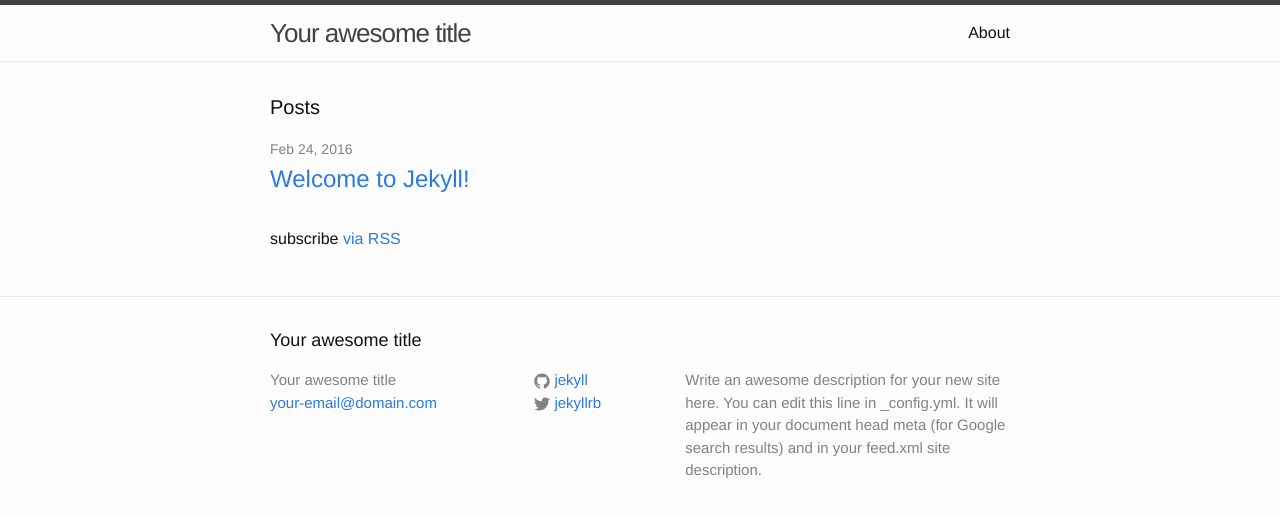
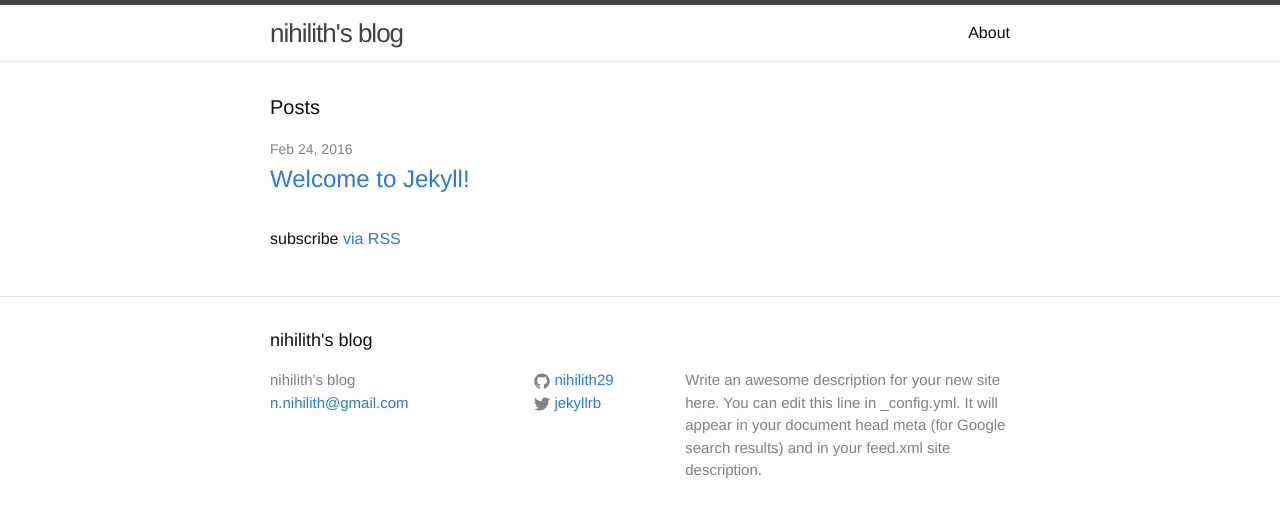
Before and after one commit to nihilith29/nihilith29.github.io, a Jekyll site: the page built from index.html, in a window 1280 px wide. Shown: the top 517 px of the page. Built offline with Jekyll 4.4.1, drawn with Linux system fonts in a browser that asks for light colours.

Commit message:
update config.yml
config.ml change test

```diff
--- a/_config.yml
+++ b/_config.yml
@@ -6,16 +6,16 @@
 # 'jekyll serve'. If you change this file, please restart the server process.
 
 # Site settings
-title: Your awesome title
-email: your-email@domain.com
+title: nihilith's blog
+email: n.nihilith@gmail.com
 description: > # this means to ignore newlines until "baseurl:"
   Write an awesome description for your new site here. You can edit this
   line in _config.yml. It will appear in your document head meta (for
   Google search results) and in your feed.xml site description.
 baseurl: "" # the subpath of your site, e.g. /blog
-url: "http://yourdomain.com" # the base hostname & protocol for your site
+url: "http://nihilith29.github.io" # the base hostname & protocol for your site
 twitter_username: jekyllrb
-github_username:  jekyll
+github_username:  nihilith29
 
 # Build settings
 markdown: kramdown
```
